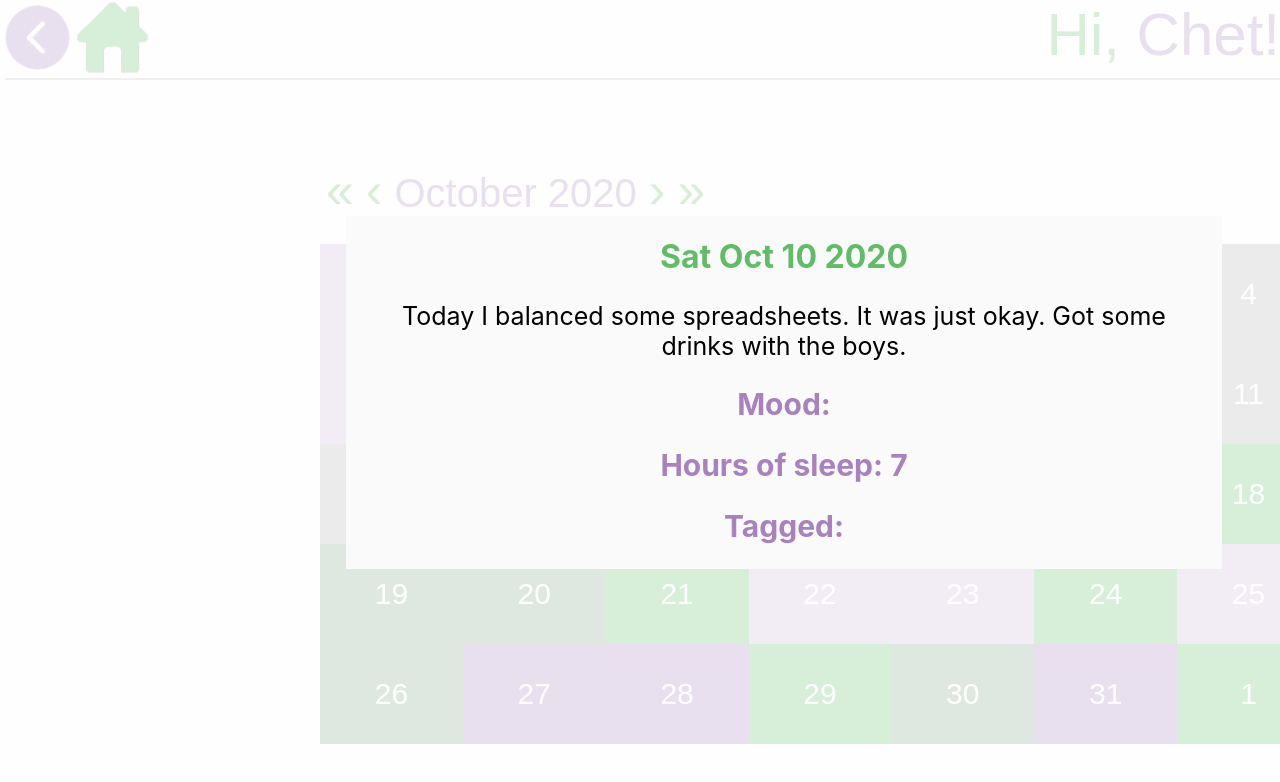
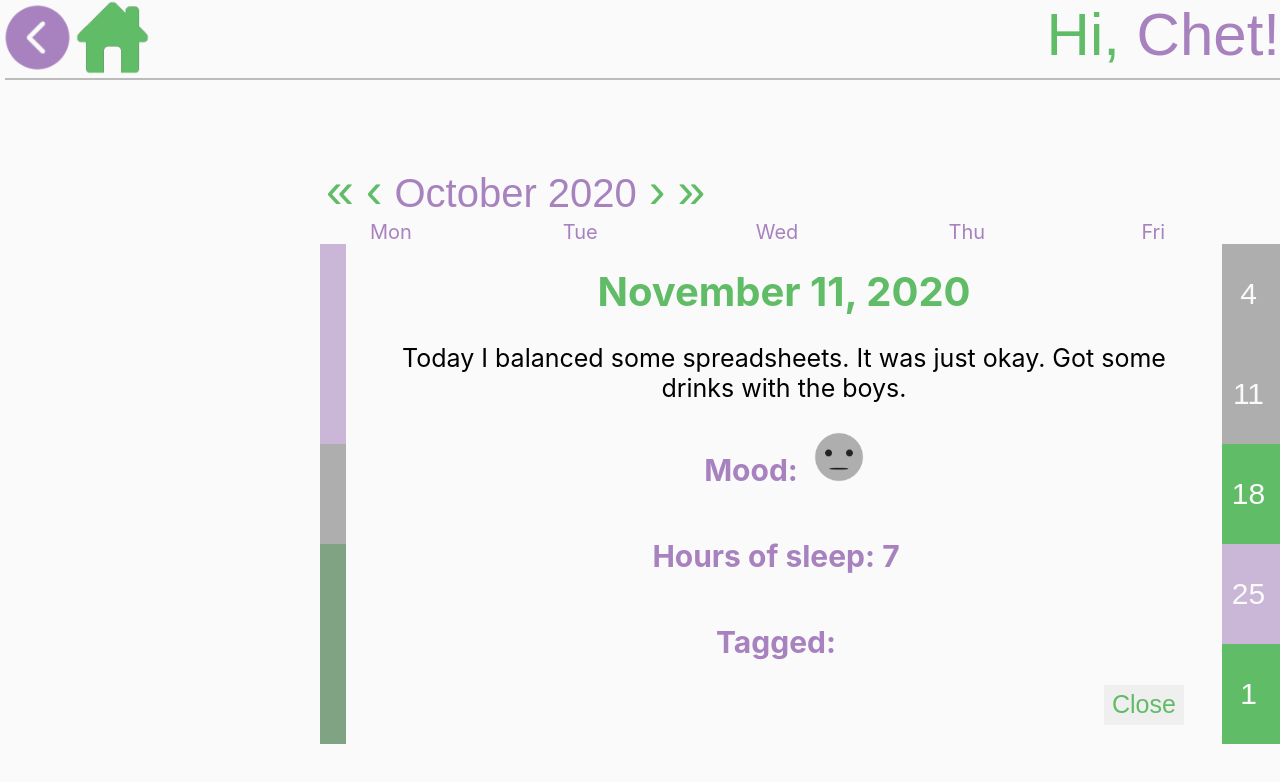
Before and after one commit to camperdue42/SWEN444-Team3, a React (Create React App) app: page / in a window 1280 px wide. Both pictures are taken after a click on the button "10". Shown: the top 782 px of the page. Built offline with nearby package versions, Linux system fonts and the light colour scheme.

Commit message:
Final version of modal

```diff
--- a/package.json
+++ b/package.json
@@ -8,6 +8,7 @@
     "@testing-library/user-event": "^12.1.10",
     "node-sass": "^4.14.1",
     "react": "^17.0.1",
+    "react-bootstrap": "^1.4.0",
     "react-calendar": "^3.1.0",
     "react-dom": "^17.0.1",
     "react-modal": "^3.11.2",
--- a/src/calendar.js
+++ b/src/calendar.js
@@ -2,7 +2,8 @@ import React from 'react';
 import Calendar from 'react-calendar';
 import './css/calendar.scss';
 import Banner from './banner';
-import ReactModal from 'react-modal';
+import Modal from 'react-bootstrap/Modal';
+import Button from "react-bootstrap/Button";
 
 class CalendarPage extends React.Component {
     constructor(props) {
@@ -15,10 +16,15 @@ class CalendarPage extends React.Component {
         this.tileClassName = this.tileClassName.bind(this);
         this.openModal = this.openModal.bind(this);
         this.onClickDay = this.onClickDay.bind(this);
+        this.closeModal = this.closeModal.bind(this);
     }
 
     openModal() {
         this.setState({modalIsOpen: true});
+    }
+
+    closeModal() {
+        this.setState({modalIsOpen: false});
     }
 
     onClickDay(value, event) {
@@ -38,18 +44,27 @@ class CalendarPage extends React.Component {
             <div>
                 <link href="https://fonts.googleapis.com/css?family=Roboto&display=swap" rel="stylesheet" />
                 <Banner />
-                <ReactModal
-                  isOpen={this.state.modalIsOpen}
-                  className='modal'
-                >
-                    <h1>{this.state.selectedDate}</h1>
-                    <p>Today I balanced some spreadsheets. It was just okay. Got some drinks with the boys.</p>
-                    <h2>Mood: <span></span></h2>
-                    <h2>Hours of sleep: 7</h2>
-                    <h2>Tagged: </h2>
+                <Modal show={this.state.modalIsOpen} onHide={this.closeModal} className="modal">
+                    <Modal.Header>
+                        <Modal.Title className="modalTitle">
+                            <h1>November 11, 2020</h1>
+                        </Modal.Title>
+                    </Modal.Header>
+                    <Modal.Body>
+                        <p>Today I balanced some spreadsheets. It was just okay. Got some drinks with the boys.</p>
+                        <h2>Mood:</h2>
+                        <button class='mood'></button>
+                        <div></div>
+                        <h2>Hours of sleep: <span>7</span></h2>
+                        <div></div>
+                        <h2>Tagged: </h2>
+                        <div className='tag'></div>
+                    </Modal.Body>
+                    <Modal.Footer>
+                        <Button onClick={this.closeModal} className='closeButton'>Close</Button>
+                    </Modal.Footer>
 
-
-                </ReactModal>
+                </Modal>
                 <Calendar className="react-calendar" tileClassName={this.tileClassName} onClickDay={this.onClickDay}/>
             </div>
 
--- a/src/css/calendar.scss
+++ b/src/css/calendar.scss
@@ -77,11 +77,17 @@ body {
     background: rgb(250, 250, 250);
     border: none;
     position: fixed;
-    top: 27%;
+    top: 30%;
     left: 27%;
     padding-left: 3%;
     padding-right: 3%;
     text-align: center;
+
+}
+
+.modalTitle {
+    color: #61BC67;
+    font-size: 20px;
 }
 
 .modal h1 {
@@ -92,7 +98,30 @@ body {
 .modal h2 {
     color: #A882BF;
     font-size: 30px;
+    display: inline-block;
+    margin-right: 2%;
 }
 .modal p {
     font-size: 25px;
 }
+
+.mood {
+    height: 50px;
+    width: 50px;
+    background: url("../images/meh.png");
+    background-repeat: no-repeat;
+    background-position: center center;
+    background-size: cover;
+    display: inline-block;
+    border: none;
+}
+
+.closeButton {
+    height: 40px;
+    width: 80px;
+    margin-bottom: 4%;
+    font-size: 25px;
+    float: right;
+    border: none;
+    color: #61BC67;
+}
```
Also changed, not shown: 1 other file (tests, documents, lock files or other folders).
